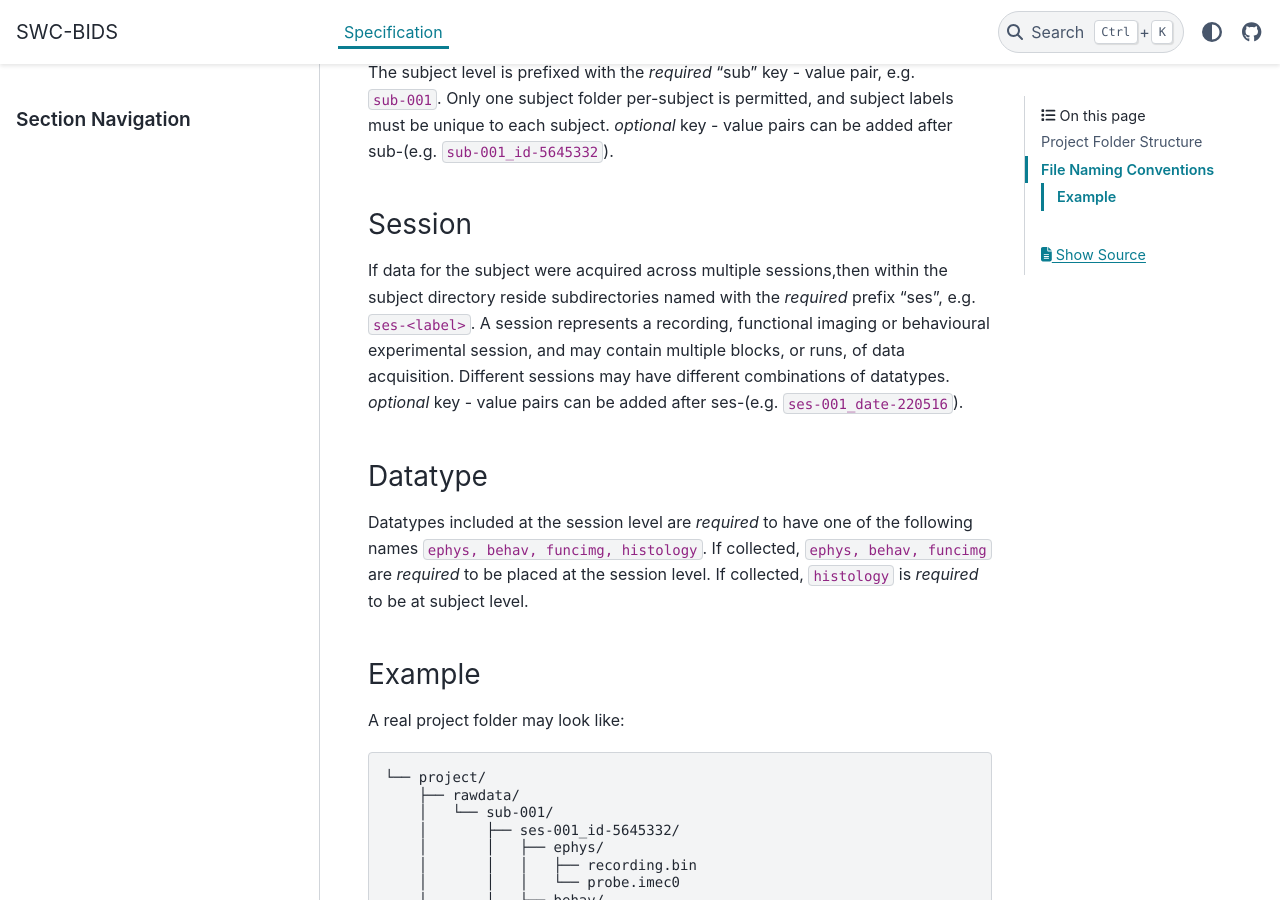
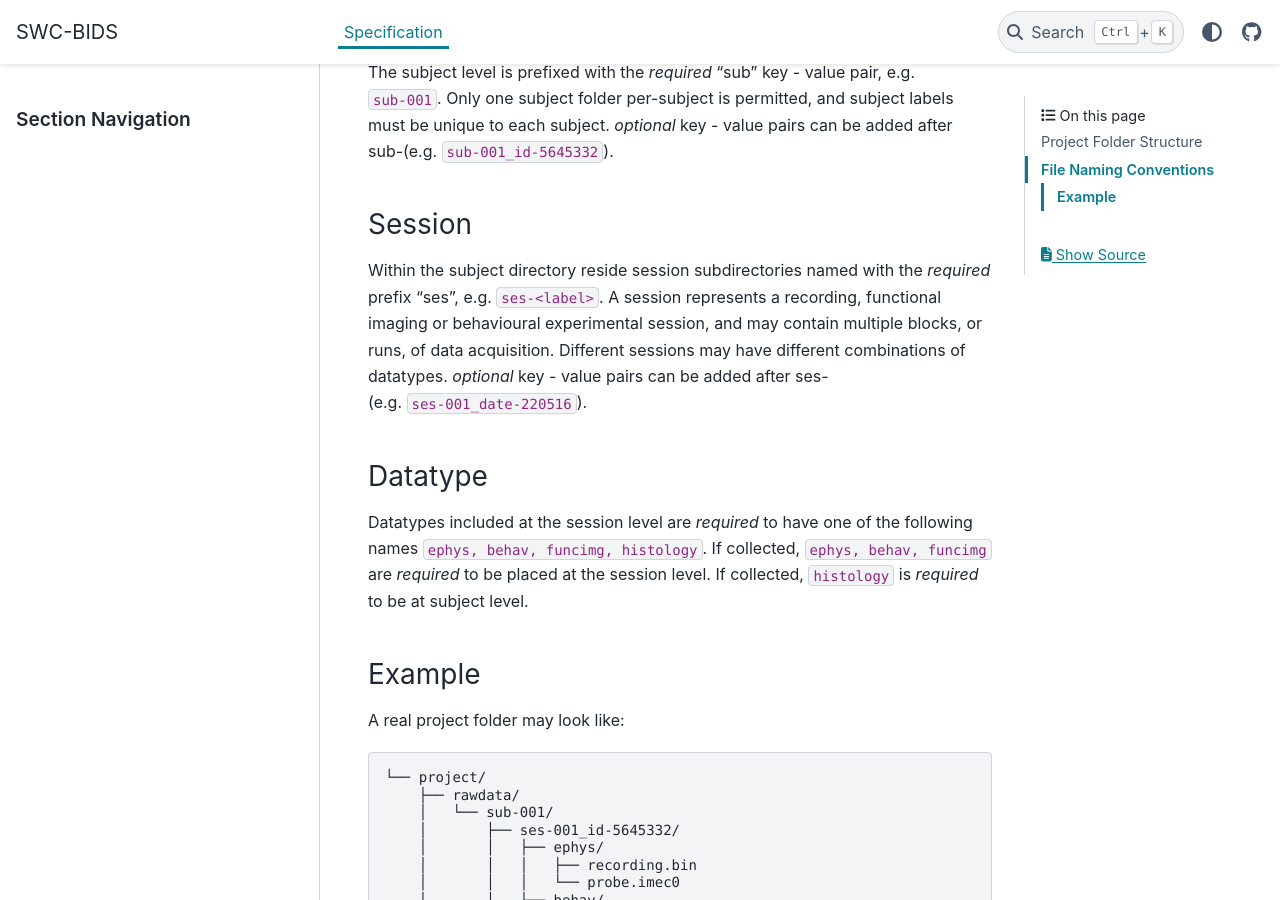
Before and after one commit to neuroinformatics-unit/NeuroBlueprint, a Sphinx documentation site: the page built from docs/source/specification.md, in a window 1280 px wide and 900 px high, scrolled down 1090 px. Built offline with Sphinx 7.4.7 and the PyData theme 0.15.4, drawn with Linux system fonts in a browser that asks for light colours.

Commit message:
remove conditional on sessions in sub dir

```diff
--- a/docs/source/specification.md
+++ b/docs/source/specification.md
@@ -42,8 +42,7 @@ folder per-subject is permitted, and subject labels must be unique to each subje
 can be added after sub-<label> (e.g. `sub-001_id-5645332`).
 
 ### Session
-If data for the subject were acquired across multiple sessions,then within the subject
-directory reside subdirectories named with the *required* prefix "ses", e.g. `ses-<label>`. A session represents a recording,
+Within the subject directory reside session subdirectories named with the *required* prefix "ses", e.g. `ses-<label>`. A session represents a recording,
 functional imaging or behavioural experimental session, and may contain multiple blocks, or runs, of data acquisition.
 Different sessions may have different combinations of datatypes. *optional* key - value pairs can be added after ses-<label>
 (e.g. `ses-001_date-220516`).
```
